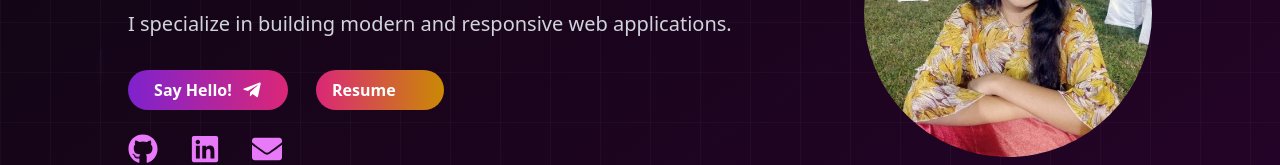
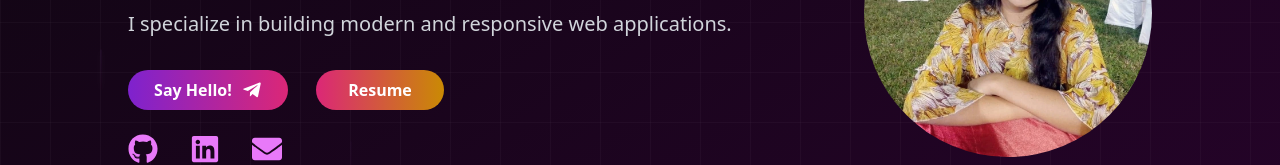
Before and after one commit to paulriya9073/portfolio, a React (Vite) app: page / in a window 1280 px wide. Shown: the part 378-543 px from the top of the page. Built offline with nearby package versions, Linux system fonts and the light colour scheme.

Commit message:
fixed:btn

```diff
--- a/src/components/Main.jsx
+++ b/src/components/Main.jsx
@@ -33,7 +33,7 @@ const Main = () => {
                             Say Hello! <FaTelegramPlane className='text-xl' />
                         </a>
 
-                        <div className='w-32 bg-gradient-to-r from-pink-600 to-yellow-600 text-white transform transition-transform duration-300 hover:scale-105 px-4 py-2 rounded-full font-semibold flex items-center gap-2'>
+                        <div className='w-32 bg-gradient-to-r from-pink-600 to-yellow-600 text-white transform transition-transform duration-300 hover:scale-105 px-4 py-2 rounded-full font-semibold flex justify-center items-center'>
                             <a href='https://drive.google.com/file/d/1qEtfzCoEAN1QrF7nTi5o5PBZ3yRA-Kqc/view?usp=sharing' className='flex items-center'>
                                 Resume
                             </a>
```
